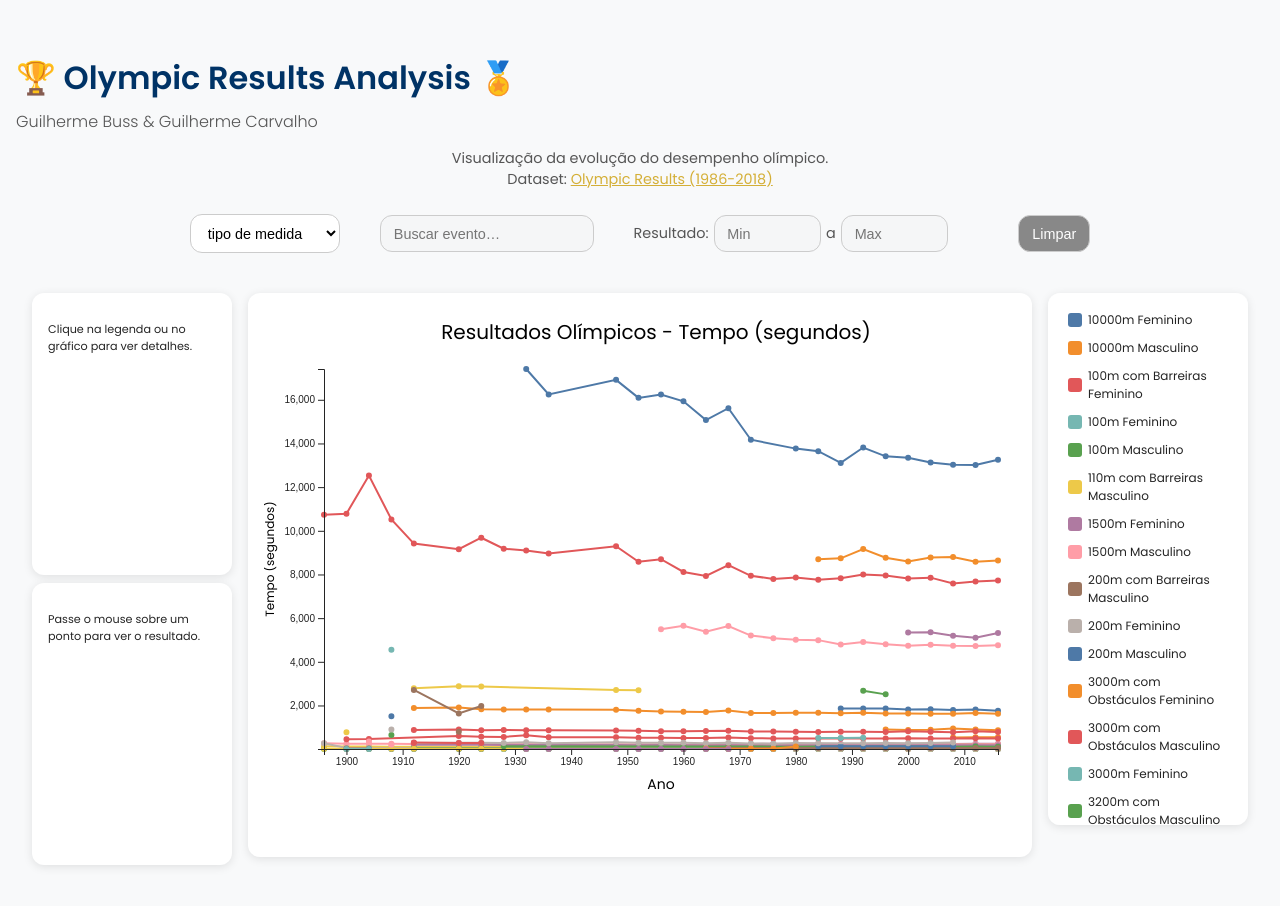
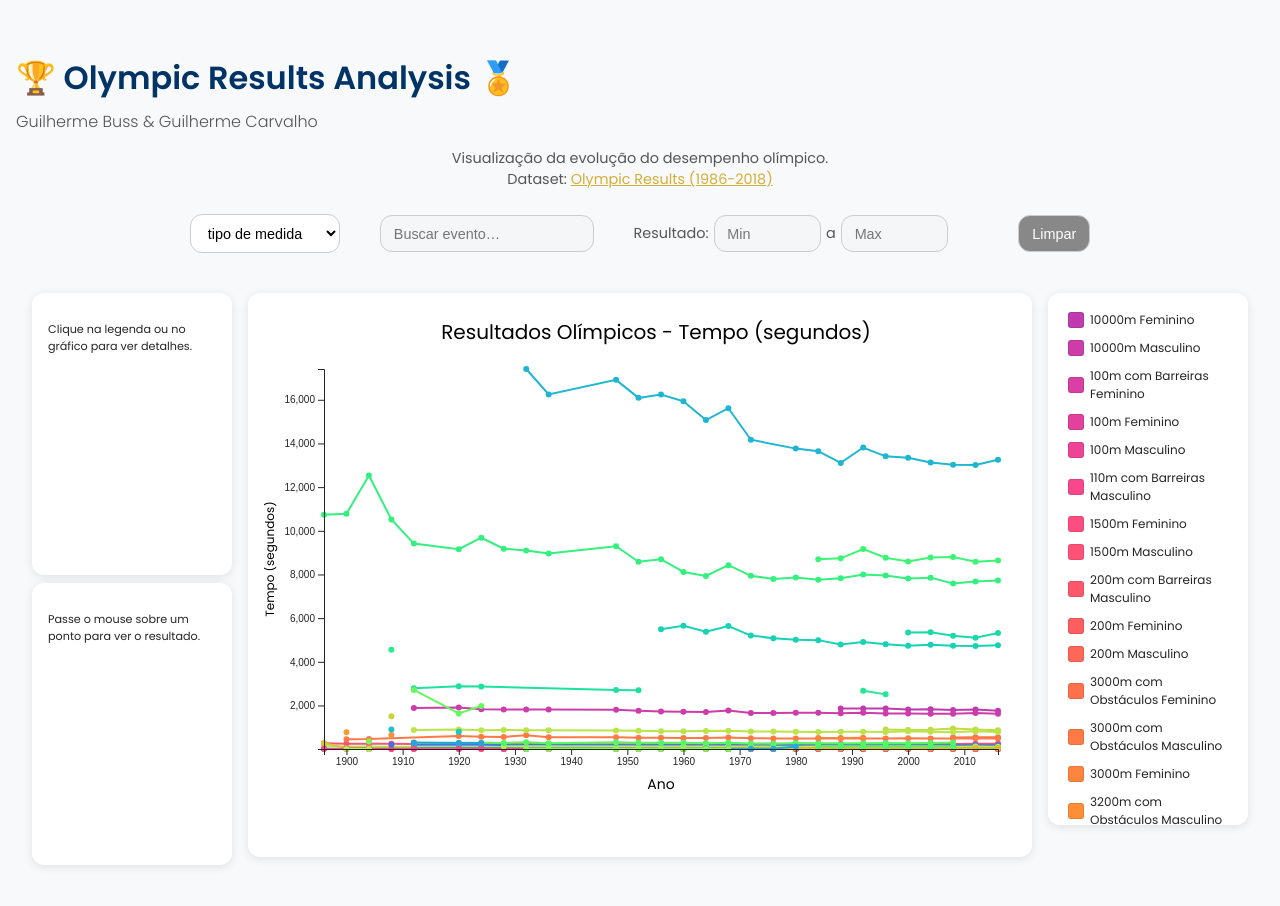
Before and after one commit to FGV-VIS-2025/tarefa-4-analise_de_resultados-olimpiadas, a SvelteKit app: page / in a window 1280 px wide. Shown: the top 906 px of the page. Built offline with nearby package versions, Linux system fonts and the light colour scheme.

Commit message:
Adicionei mais cores.

```diff
--- a/src/components/Graph.svelte
+++ b/src/components/Graph.svelte
@@ -90,7 +90,7 @@
 		}
 
 		legend = groups.map(([ev]) => ev).sort((a, b) => a.localeCompare(b));
-		color = d3.scaleOrdinal().domain(legend).range(d3.schemeTableau10);
+		color = d3.scaleOrdinal().domain(legend).range(d3.quantize(t => d3.interpolateRainbow(t * 0.8 + 0.1), Math.max(10, legend.length)));
 
 		draw();
 	}
@@ -441,6 +441,7 @@
 	margin-right:6px;
 	flex-shrink: 0;
 	display: inline-block;
+	border: 1px solid rgba(0,0,0,0.1);
 }
 
 .legend-item.active .swatch{
```
